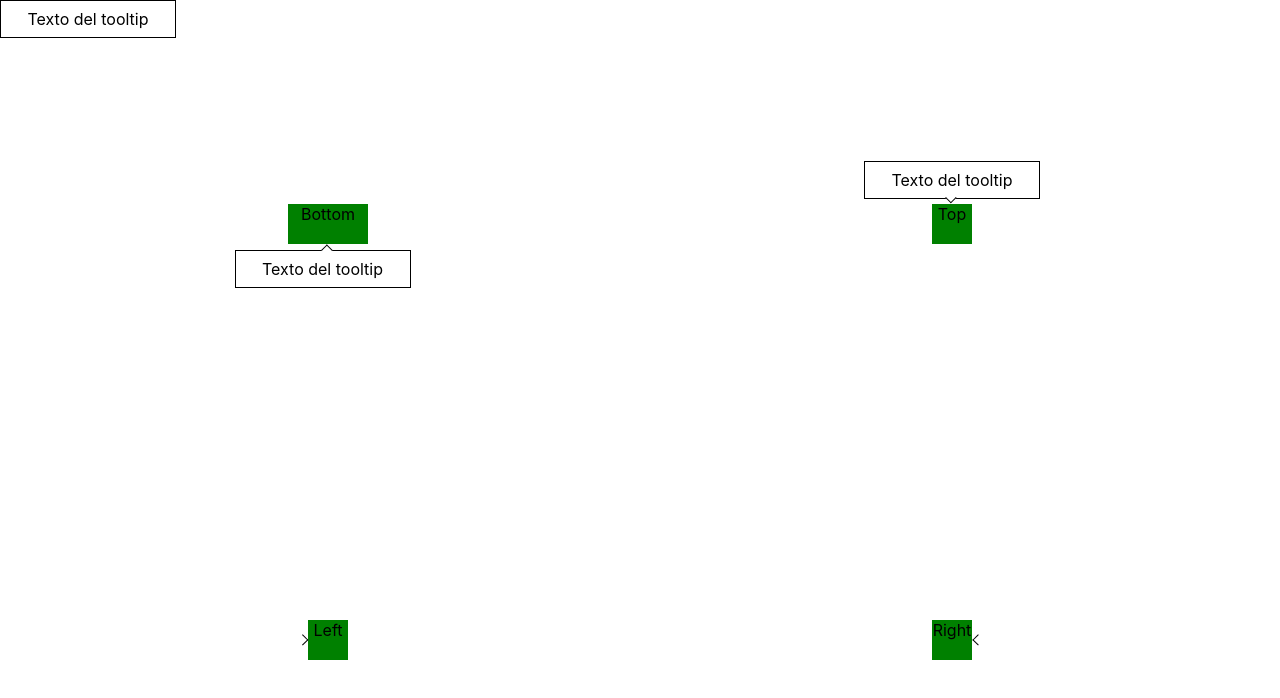
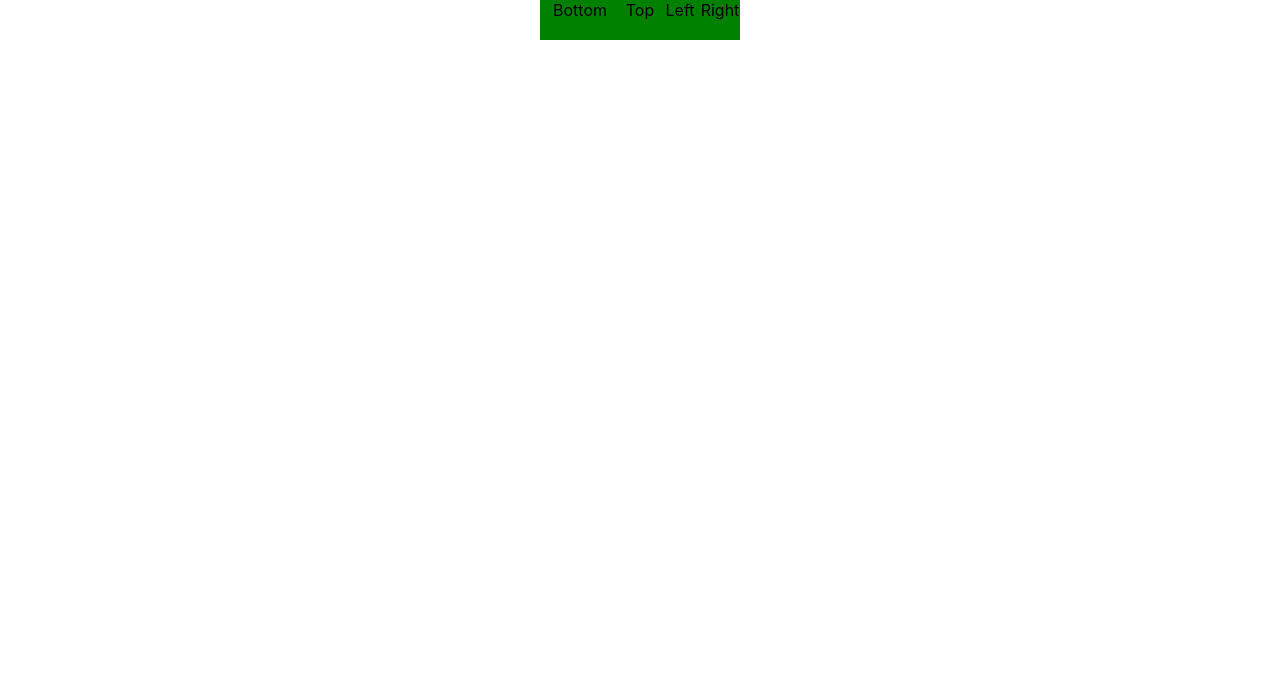
Before and after one commit to mhv745/tooltip, a React (Create React App) app: page / in a window 1280 px wide. Shown: the top 698 px of the page. Built offline with nearby package versions, Linux system fonts and the light colour scheme.

Commit message:
Cambios en la visualización

```diff
--- a/src/App.js
+++ b/src/App.js
@@ -1,29 +1,25 @@
 import logo from './logo.svg';
 import './App.css';
-import Tooltip from './componentes/Tooltip'
+import Tooltip from './componentes/Tooltip';
 
 function App() {
   return (
-    <div className="App" style={{display: "flex", placeContent: "center", padding: "2rem"}}>
-      <div style={{display: "grid", alignItems:"center", justifyContent:"space-evenly", height: "100%", gridTemplateColumns: "1fr 1fr", gridTemplateRows: "1fr 1fr", gap: "2rem", width: "100%"}}>
-
+    <div className="App">
+      <div>
         <Tooltip content="Texto del tooltip">
-          <div style={{width: "80px", height: "40px", background: "green"}}>Bottom</div>
+          <div style={{ width: '80px', height: '40px', background: 'green' }}>Bottom</div>
         </Tooltip>
 
-
         <Tooltip content="Texto del tooltip" position="top">
-          <div style={{width: "40px", height: "40px", background: "green"}}>Top</div>
+          <div style={{ width: '40px', height: '40px', background: 'green' }}>Top</div>
         </Tooltip>
 
-
         <Tooltip content="Texto del tooltip" position="left">
-          <div style={{width: "40px", height: "40px", background: "green"}}>Left</div>
+          <div style={{ width: '40px', height: '40px', background: 'green' }}>Left</div>
         </Tooltip>
 
-
         <Tooltip content="Texto del tooltip" position="right">
-          <div style={{width: "40px", height: "40px", background: "green"}}>Right</div>
+          <div style={{ width: '40px', height: '40px', background: 'green' }}>Right</div>
         </Tooltip>
       </div>
     </div>
--- a/src/componentes/Tooltip.jsx
+++ b/src/componentes/Tooltip.jsx
@@ -1,5 +1,5 @@
 import React, { useState, useRef, useEffect, useCallback } from 'react';
-import "./Tooltip.scss"
+import './Tooltip.scss';
 /**
  * NO onClose = metodo a llamar cuando se cierra el tooltip
  * content = el contenido del tooltip
@@ -11,82 +11,84 @@ import "./Tooltip.scss"
 /**
  * Distance between Element and Tooltip. (Half of the hipotenuse of the arrow)
  */
-const ARROW_SIDE = 7.78;
-const ARROW_HYPOTENUSE = 11;
+const ARROW_SIDE = 8;
+const ARROW_HYPOTENUSE = 11.31;
 
-function Tooltip({
-  content, position = 'bottom', offsetArrow = 0, children,
-}) {
-  const [show, setShow] = useState(true);
-  const [tooltipStyles, setTooltipStyles] = useState({})
-  const [arrowStyles, setArrowStyles] = useState({})
+function Tooltip({ content, position = 'bottom', offsetArrow = 0, children }) {
+  const [show, setShow] = useState(false);
+  const [tooltipStyles, setTooltipStyles] = useState({});
+  const [arrowStyles, setArrowStyles] = useState({});
 
-  const [elementDimensions, setElementDimensions] = useState()
-  const [tooltipDimensions, setTooltipDimensions] = useState()
+  const [elementDimensions, setElementDimensions] = useState();
+  const [tooltipDimensions, setTooltipDimensions] = useState();
 
-  const tooltipRef = useCallback(domNode => {
+  const tooltipRef = useCallback((domNode) => {
     if (domNode) {
       setTooltipDimensions(domNode.getBoundingClientRect());
     }
   }, []);
-  const elementRef = useCallback(domNode => {
+  const elementRef = useCallback((domNode) => {
     if (domNode) {
       setElementDimensions(domNode.getBoundingClientRect());
     }
   }, []);
-
-  useEffect(() => {
-      if( tooltipDimensions && elementDimensions){
-        if(position === "bottom"){
+  const calcularPosiciones = () => {
+    if (tooltipDimensions && elementDimensions) {
+      if (position === 'bottom') {
         const topArrow = elementDimensions.bottom + offsetArrow + ARROW_SIDE / 4;
         const leftArrow = elementDimensions.left + elementDimensions.width / 2 - ARROW_HYPOTENUSE / 2;
         setArrowStyles({
-            top: `${ topArrow}px`,
-            left: `${leftArrow}px`
+          top: `${topArrow}px`,
+          left: `${leftArrow}px`,
         });
         setTooltipStyles({
           top: `${topArrow + ARROW_HYPOTENUSE / 2 - ARROW_SIDE / 4}px`,
           left: `${leftArrow - tooltipDimensions.width / 2}px`,
-          })
-        }else if(position === "top"){
+        });
+      } else if (position === 'top') {
         const topArrow = elementDimensions.top - offsetArrow - ARROW_SIDE - ARROW_SIDE / 4;
         const leftArrow = elementDimensions.left + elementDimensions.width / 2 - ARROW_HYPOTENUSE / 2;
         setArrowStyles({
-            transform: "rotate(225deg)",
-            top: `${ topArrow }px`,
-            left: `${ leftArrow }px`
-          })
+          transform: 'rotate(225deg)',
+          top: `${topArrow}px`,
+          left: `${leftArrow}px`,
+        });
         setTooltipStyles({
           top: `${elementDimensions.top - offsetArrow - tooltipDimensions.height - ARROW_HYPOTENUSE / 2}px`,
           left: `${elementDimensions.left + elementDimensions.width / 2 - tooltipDimensions.width / 2}px`,
-          })
-        }else if(position === "left"){
+        });
+      } else if (position === 'left') {
+        const topArrow = elementDimensions.top + elementDimensions.height / 2 - ARROW_SIDE / 2;
+        const leftArrow = elementDimensions.left - offsetArrow - ARROW_HYPOTENUSE + ARROW_SIDE / 4;
         setArrowStyles({
-            transform: "rotate(135deg)",
-            top: `${elementDimensions.top + elementDimensions.height / 2 - ARROW_SIDE / 2}px`,
-            left: `${elementDimensions.left - offsetArrow - ARROW_HYPOTENUSE + ARROW_SIDE / 4}px`
-          })
+          transform: 'rotate(135deg)',
+          top: `${topArrow}px`,
+          left: `${leftArrow}px`,
+        });
         setTooltipStyles({
-            top: `${0}px`,
-            left: `${0}px`,
-          })
-
-        }else if(position === "right"){
+          top: `${topArrow - tooltipDimensions.height / 2 + ARROW_SIDE / 2}px`,
+          left: `${leftArrow - tooltipDimensions.width + ARROW_SIDE / 2}px`,
+        });
+      } else if (position === 'right') {
+        const topArrow = elementDimensions.top + elementDimensions.height / 2 - ARROW_SIDE / 2;
+        const leftArrow = elementDimensions.right + offsetArrow + ARROW_SIDE / 4;
         setArrowStyles({
-            transform: "rotate(315deg)",
-            top: `${elementDimensions.top + elementDimensions.height / 2 - ARROW_SIDE / 2}px`,
-            left:`${elementDimensions.right + offsetArrow + ARROW_SIDE / 4}px`,
-          })
+          transform: 'rotate(315deg)',
+          top: `${topArrow}px`,
+          left: `${leftArrow}px`,
+        });
         setTooltipStyles({
-            top: `${0}px`,
-            left: `${0}px`,
-          })
-
+          top: `${topArrow - tooltipDimensions.height / 2 + ARROW_SIDE / 2}px`,
+          left: `${leftArrow + ARROW_HYPOTENUSE / 2 - ARROW_SIDE / 4}px`,
+        });
       }
     }
-
-  }, [position, tooltipDimensions, elementDimensions])
-
+  };
+  useEffect(() => {
+    calcularPosiciones();
+    /* window.addEventListener('resize', calcularPosiciones, true);
+    return () => window.removeEventListener('resize', calcularPosiciones, true); */
+  }, [position, elementDimensions, tooltipDimensions]);
 
   return (
     <div className="tooltip">
@@ -94,10 +96,10 @@ function Tooltip({
         className="tooltip-element"
         role="tooltip"
         onMouseEnter={() => {
-            setShow(true)
+          setShow(true);
         }}
         onMouseLeave={() => {
-            setShow(true)
+          setShow(false);
         }}
         onFocus={() => setShow(true)}
         onBlur={() => setShow(true)}
@@ -107,17 +109,12 @@ function Tooltip({
       </div>
       {show && (
         <>
-            <div
-              className={`tooltip-wrapper tooltip-${position}`}
-              style={tooltipStyles}
-              ref={tooltipRef}
-            >
+          <div className={`tooltip-wrapper tooltip-${position}`} style={tooltipStyles} ref={tooltipRef}>
             {content}
           </div>
           <span className="arrow" style={arrowStyles} />
         </>
       )}
-
     </div>
   );
 }
--- a/src/componentes/Tooltip.scss
+++ b/src/componentes/Tooltip.scss
@@ -1,21 +1,22 @@
-.tooltip{
-    .tooltip-element{
+.tooltip {
+  display: inline-block;
+  .tooltip-element {
     display: inline-block;
     cursor: default;
   }
-    .tooltip-wrapper{
+  .tooltip-wrapper {
     position: absolute;
     border: 1px solid black;
     padding: 8px 12px;
     background: white;
     min-width: 150px;
   }
-    .arrow{
-        position: absolute;
+  .arrow {
+    position: fixed;
     display: block;
     background: white;
     transform: rotate(45deg);
-        border:solid black;
+    border: solid black;
     border-bottom-width: 0px;
     border-right-width: 0px;
     border-top-width: 1px;
```
Also changed, not shown: 1 other file (tests, documents, lock files or other folders). Lines whose indentation alone changed are shown as unchanged.
